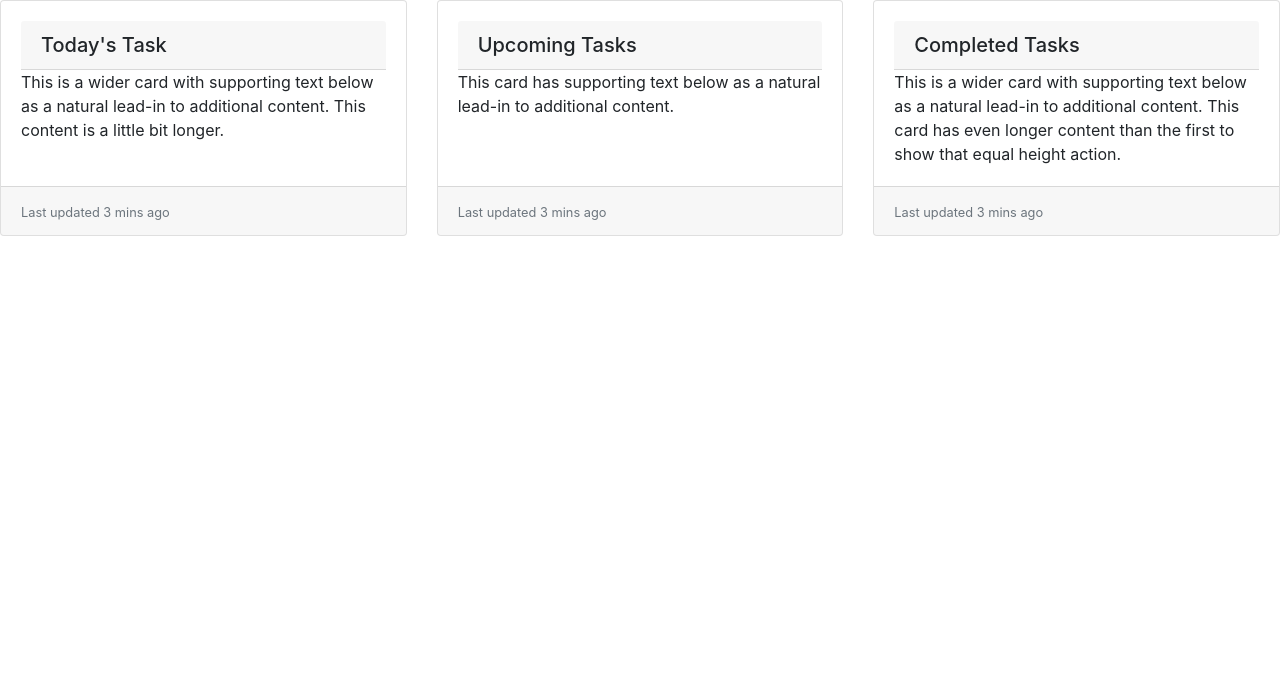
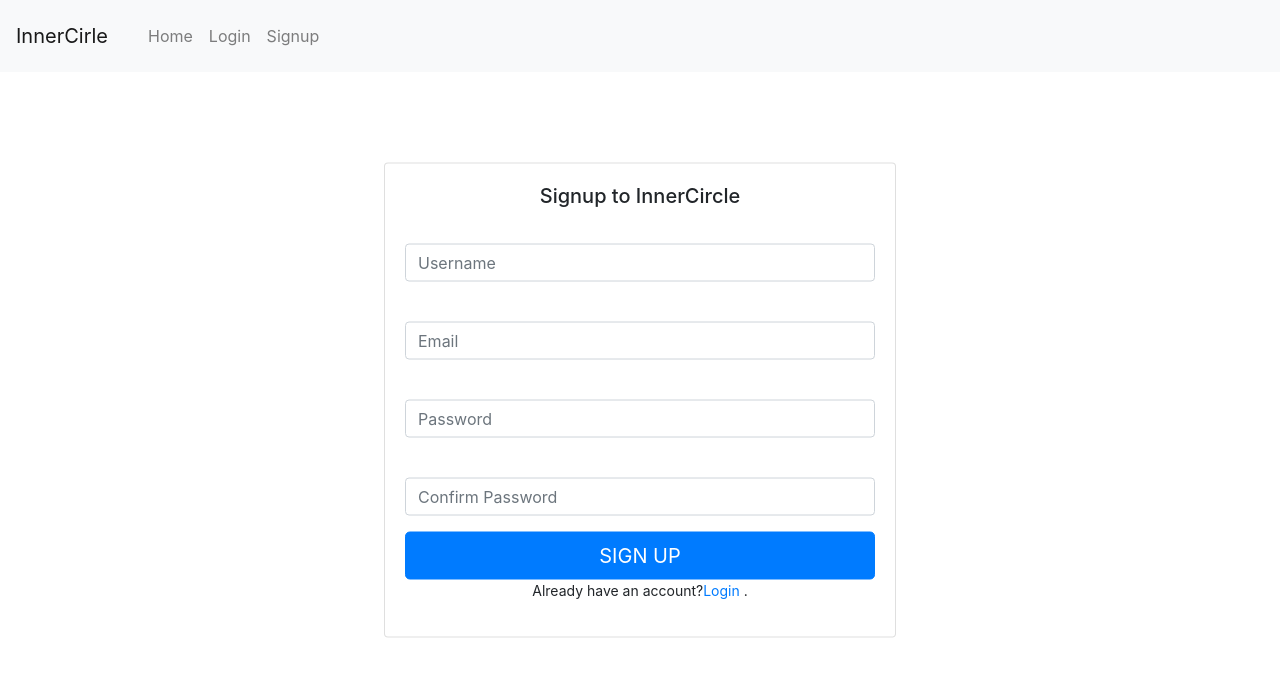
Before and after one commit to skoob126/family-app, a React (Create React App) app in the folder client/: page /signup in a window 1280 px wide. Shown: the top 676 px of the page. Built offline with nearby package versions, Linux system fonts and the light colour scheme; no server answers.

Commit message:
navbar, signup, and login rendered

```diff
--- a/client/src/App.js
+++ b/client/src/App.js
@@ -1,14 +1,22 @@
 import React from 'react';
-// import { BrowserRouter as Router, Route, Switch } from "react-router-dom";
-// import Login from "./pages/Login";
-// import Signup from "./pages/Signup/Signup";
 import './App.css';
-import Dashboard from "./pages/Dashboard/Dashboard";
+import Home from "./pages/Home";
+import Login from "./pages/Login/Login";
+import Signup from "./pages/Signup/Signup";
+import {BrowserRouter as Router, Route} from "react-router-dom";
+import Navbar from "./components/Nav/Navbar";
 
 function App() {
   return (
 
-    <Dashboard></Dashboard>
+<Router>
+  <Navbar/>
+  <Route exact path="/" component={Home}/>
+  <Route exact path="/login" component={Login}/>
+  <Route exact path="/signup" component={Signup}/>
+
+</Router>
+
   );
 }
 
--- /dev/null
+++ b/client/src/Context/AuthContext.js
@@ -0,0 +1,27 @@
+import React, {createContext,useState,useEffect} from 'react';
+import AuthService from '../Services/AuthService';
+
+export const AuthContext = createContext();
+
+export default ({ children })=>{
+    const [user,setUser] = useState(null);
+    const [isAuthenticated,setIsAuthenticated] = useState(false);
+    const [isLoaded,setIsLoaded] = useState(true);
+
+    useEffect(()=>{
+        AuthService.isAuthenticated().then(data =>{
+            setUser(data.user);
+            setIsAuthenticated(data.isAuthenticated);
+            setIsLoaded(true);
+        });
+    },[]);
+
+    return (
+        <div>
+            {!isLoaded ? <h1>Loading</h1> :
+            <AuthContext.Provider value={{user,setUser,isAuthenticated,setIsAuthenticated}}>
+                { children }
+            </AuthContext.Provider>}
+        </div>
+    )
+}
--- /dev/null
+++ b/client/src/Services/AuthService.js
@@ -0,0 +1,43 @@
+export default {
+    login : user =>{
+        console.log(user);
+        return fetch('/user/login',{
+            method : "post",
+            body : JSON.stringify(user),
+            headers : {
+                'Content-Type' : 'application/json'
+            }
+        }).then(res => {
+            if(res.status !== 401)
+                return res.json().then(data => data);
+            else
+                return { isAuthenticated : false, user : {username : "",role : ""}};
+        })
+    },
+    register : user =>{
+        console.log(user);
+        return fetch('/user/register',{
+            method : "post",
+            body : JSON.stringify(user),
+            headers : {
+                'Content-Type' : 'application/json'
+            }
+        }).then(res => res.json())
+          .then(data => data);
+    },
+    logout : ()=>{
+        return fetch('/user/logout')
+                .then(res => res.json())
+                .then(data => data);
+    },
+    isAuthenticated : ()=>{
+        return fetch('/user/authenticated')
+                .then(res=>{
+                    if(res.status !== 401)
+                        return res.json().then(data => data);
+                    else
+                        return { isAuthenticated : false, user : {username : "",role : ""}};
+                });
+    }
+
+}
--- /dev/null
+++ b/client/src/components/DashNav/style.css
@@ -0,0 +1,3 @@
+li.nav-item {
+    margin-right: 5%;
+}
--- /dev/null
+++ b/client/src/components/Nav/Navbar.js
@@ -0,0 +1,105 @@
+import React, { useContext } from "react";
+import { Link } from "react-router-dom";
+// import Login from "../../pages/Login/Login";
+// import Signup from "../../pages/Signup/Signup";
+import AuthService from "../../Services/AuthService";
+import { AuthContext } from "../../Context/AuthContext";
+
+const Navbar = props => {
+
+    const {isAuthenticated,user,setIsAuthenticated,setUser} = useContext(AuthContext);
+
+    const onClickLogoutHandler = ()=>{
+        AuthService.logout().then(data=>{
+            if(data.success){
+                setUser(data.user);
+                setIsAuthenticated(false);
+            }
+        });
+    }
+
+    const unauthenticatedNavBar = ()=>{
+        return(
+             <>
+       <nav class="navbar navbar-expand-lg navbar-light bg-light">
+        <div class="collapse navbar-collapse" id="navbarText">
+    <ul class="navbar-nav mr-auto">
+        <Link to="/">
+        <li className="nav-item nav-link">
+            Home
+        </li>
+    </Link>
+    <Link to="/login">
+        <li className="nav-item nav-link">
+           Login
+        </li>
+    </Link>
+    <Link to="/signup">
+        <li className="nav-item nav-link">
+            Signup
+        </li>
+    </Link>
+    </ul>
+  </div>
+    </nav>
+
+     </>
+        )
+    }
+
+    const authenticatedNavBar = ()=>{
+        return (
+        <>
+        <Link to="/">
+            <li className="nav-item nav-link">
+                Home
+            </li>
+        </Link>
+
+        <Link to="/todo">
+            <li className="nav-item nav-link">
+               Todo
+            </li>
+        </Link>
+        <Link to="/members">
+            <li className="nav-item nav-link">
+                Members
+            </li>
+        </Link>
+        <Link to="/account">
+            <li className="nav-item nav-link">
+                Account
+            </li>
+        </Link>  {
+                    user.role === "admin" ?
+                    <Link to="/admin">
+                        <li className="nav-item nav-link">
+                            Admin
+                        </li>
+                    </Link> : null
+                }
+
+        <button type="button" className="btn btn-link nav-item nav link"
+         onClick={onClickLogoutHandler}>Logout</button>
+        </>
+        )
+    }
+    return (
+
+        <nav className="navbar navbar-expand-lg navbar-light bg-light">
+            <Link to="/">
+                <div className="navbar-brand">
+                    InnerCirle
+                </div>
+            </Link>
+            <div className="collapse navbar-collapse" id="navbarText">
+                <ul className="navbar-nav mr-auto">
+                    { !isAuthenticated ? unauthenticatedNavBar() : authenticatedNavBar}
+                </ul>
+            </div>
+        </nav>
+    )
+
+}
+
+export default Navbar;
--- a/client/src/index.js
+++ b/client/src/index.js
@@ -1,17 +1,6 @@
 import React from 'react';
 import ReactDOM from 'react-dom';
-import './index.css';
 import App from './App';
-import * as serviceWorker from './serviceWorker';
+import AuthProvider from './Context/AuthContext';
 
-ReactDOM.render(
-  <React.StrictMode>
-    <App />
-  </React.StrictMode>,
-  document.getElementById('root')
-);
-
-// If you want your app to work offline and load faster, you can change
-// unregister() to register() below. Note this comes with some pitfalls.
-// Learn more about service workers: https://bit.ly/CRA-PWA
-serviceWorker.unregister();
+ReactDOM.render(<AuthProvider><App /></AuthProvider>, document.getElementById('root'));
--- /dev/null
+++ b/client/src/pages/Account/style.css
@@ -0,0 +1,6 @@
+#bio{
+    overflow: hidden;
+     overflow-wrap: break-word;
+     resize: none;
+     height: 62px
+}
--- /dev/null
+++ b/client/src/pages/Home.js
@@ -0,0 +1,7 @@
+import React from "react";
+
+const Home =() =>(
+    <h1>Home Page</h1>
+)
+
+export default Home;
--- a/client/src/pages/Login/Login.js
+++ b/client/src/pages/Login/Login.js
@@ -1,21 +1,37 @@
-import React from "react";
+import React, { useState } from 'react';
 import "../Login/style.css";
-import {Link, useParams} from "react-router-dom"
+import {Link} from "react-router-dom"
 // import Cards from "../components/Cards";
 
 
 function Login() {
+
+  const [user, setUser] = useState({username : "", password: ""});
+
+
+  const onChange = e => {
+    e.preventDefault();
+   setUser({...user,[e.target.name] : e.target.value})
+   console.log(user)
+  };
+
+  const onSubmit = e => {
+    e.preventDefault();
+
+  };
 
     return(
 
       <div class="card ">
       <div class="card-body">
         <h5 class="card-title">Login in to InnerCircle</h5>
-        <form>
+        <form onSubmit={onSubmit}>
           <div class="form-group">
             <label for="username">Username</label>
             <input
+            name="username"
               type="usernameInput"
+              onChange={onChange}
               class="form-control"
               id="username"
               aria-describedby="usernameInput"
@@ -24,7 +40,11 @@ function Login() {
 
           <div class="form-group">
             <label for="passwordInput">Password</label>
-            <input type="password" class="form-control" id="passwordInput" />
+            <input type="password"
+             name="username"
+             onChange={onChange}
+            class="form-control"
+            id="passwordInput" />
             <a href="#" class="forgetPass">
 
               Forgot password?
@@ -33,7 +53,7 @@ function Login() {
 
           </div>
 
-          <Link to="/dashboard"><button type="loginBttn" class="btn btn-primary btn-lg btn-block" >
+          <Link to="/dashboard"><button type="submit" class="btn btn-primary btn-lg btn-block" >
           LOGIN
           </button></Link>
         </form>
--- a/client/src/pages/Signup/Signup.js
+++ b/client/src/pages/Signup/Signup.js
@@ -1,6 +1,5 @@
-import React, { Component } from 'react';
-import {Link, useParams} from "react-router-dom"
-import Login from "../Login";
+import React from 'react';
+import {Link } from "react-router-dom"
 import "../Signup/style.css";
 
 
```
Also changed, not shown: client/src/pages/Login.js (deleted, +0 -41 lines).
